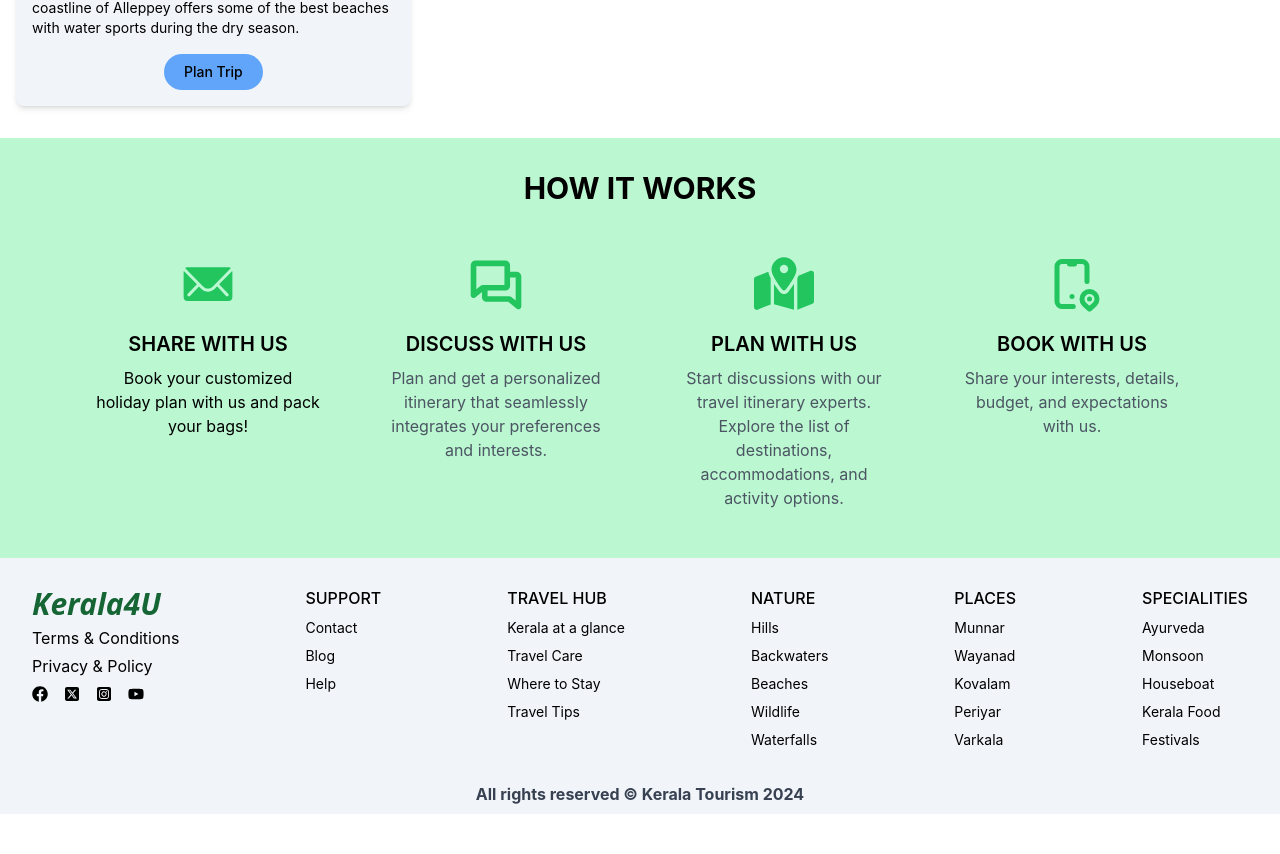
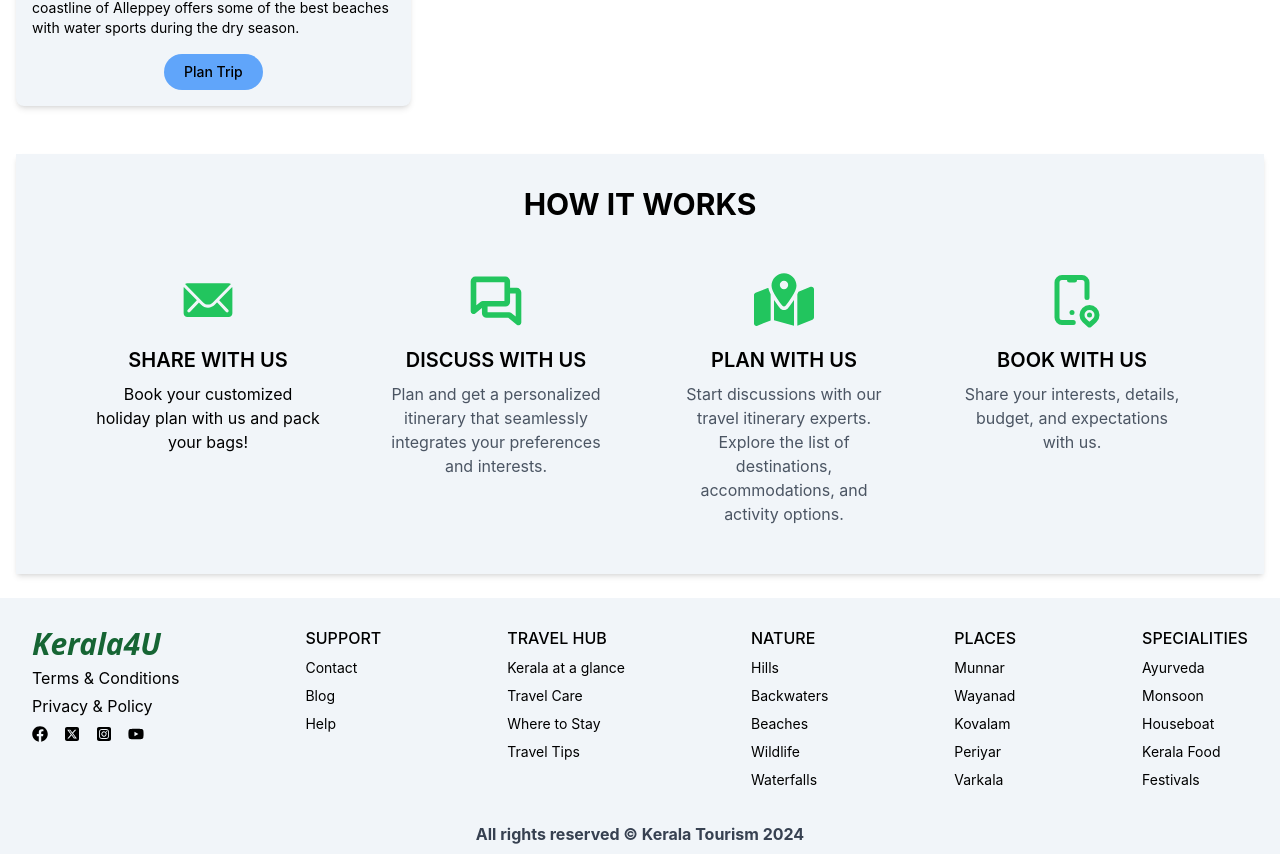
Before and after one commit to Arjun-4366/Kerala-Tourism, a React (Create React App) app in the folder client/: page / in a window 1280 px wide. Shown: the part 1773-2627 px from the top of the page. Before the commit the page ends 2587 px from the top, so only its background shows below. Built offline with nearby package versions, Linux system fonts and the light colour scheme.

Commit message:
style adjustment

```diff
--- a/client/src/components/HomePage/HowToPlan.jsx
+++ b/client/src/components/HomePage/HowToPlan.jsx
@@ -9,7 +9,7 @@ function HowToPlan() {
 
 
   return (
-    <div className="p-8 bg-green-200 flex flex-col justify-center items-center">
+    <div className="p-8 bg-slate-100 flex flex-col justify-center items-center mb-6 shadow-md m-4">
       <h1 className="font-bold text-3xl mb-8">HOW IT WORKS</h1>
       <div className="flex flex-wrap justify-center items-start gap-8">
         <div className="flex flex-col justify-center items-center p-4 w-64 text-center ">
```
